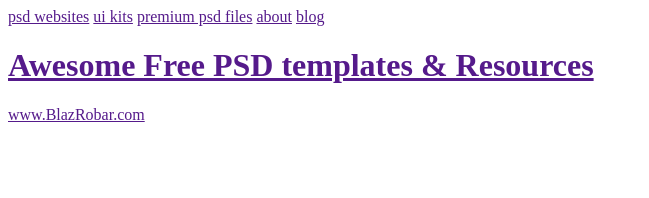
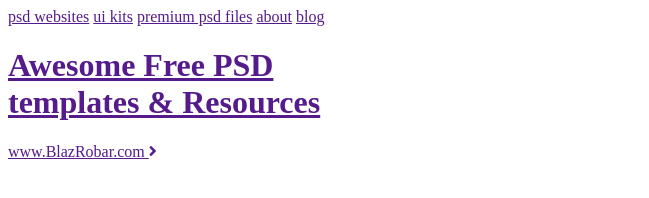
Before and after one commit to kosmicheskij-kotik/bsuir-labs, a plain HTML site: page responsive_template/index.html in a window 1280 px wide. Shown: the whole page, without its empty margins (0-649 px from the left). Drawn offline with Linux system fonts and the light colour scheme.

Commit message:
Added Style and Fonts links

```diff
--- a/responsive_template/index.html
+++ b/responsive_template/index.html
@@ -3,8 +3,9 @@
 <head>
 <meta charset="UTF-8">
 <title></title>
-
-<link rel="stylesheet" href="../styles/styles.css"/>
+<link href="https://fonts.googleapis.com/css?family=Roboto:400,500,700,900" rel="stylesheet">
+<link rel="stylesheet" href="styles/styles.css"/>
+<link rel="stylesheet" href="https://use.fontawesome.com/releases/v5.7.2/css/all.css" integrity="sha384-fnmOCqbTlWIlj8LyTjo7mOUStjsKC4pOpQbqyi7RrhN7udi9RwhKkMHpvLbHG9Sr" crossorigin="anonymous">
 </head>
 <body>
     <nav>
@@ -15,10 +16,15 @@
         <a href="">blog</a>
     </nav>
     <header>
-        <a href="">
-            <div><h1>Awesome Free PSD templates & Resources</h1></div>
-            <div>www.BlazRobar.com</div>
-        </a>
+        <div class="header_content">
+            <a href="">
+                <div><h1>Awesome Free PSD <br> templates & Resources</h1></div>
+                <div class="header_link">
+                    www.BlazRobar.com
+                    <i class="fas fa-angle-right"></i>
+                </div>
+            </a>
+        </div>
     </header>
     <main></main>
 
```
